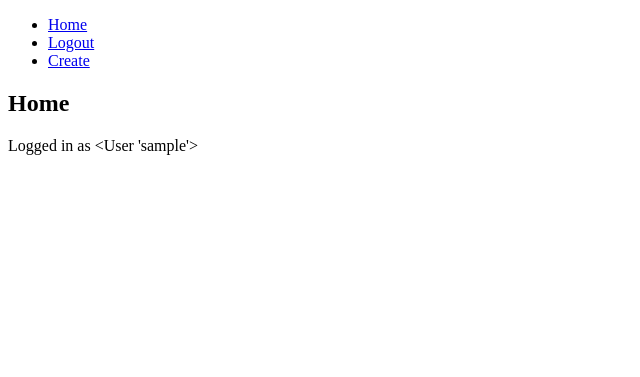
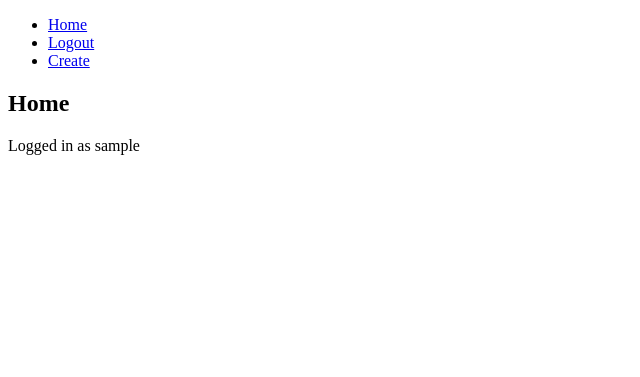
Before and after one commit to WR417H29/BlogApp, a Flask app: page / in a window 1280 px wide. Shown: the top 377 px of the page, without its empty margins (0-640 px from the left). Run offline with Flask 2, Linux system fonts and the light colour scheme; the visitor is signed in with stand-in values (Sample User, id 1); data comes from the database, SQL or seed files in the repository.

Commit message:
Changed 'Logged in as' statement

```diff
--- a/templates/view/create.html
+++ b/templates/view/create.html
@@ -5,7 +5,7 @@
 
 {% block content %}
 {% if current_user.is_active %}
-<p>Logged in as {{current_user}}</p>
+<p>Logged in as {{current_user.username}}</p>
 {% else %}
 <p>Not Logged In</p>
 {% endif %}
--- a/templates/view/index.html
+++ b/templates/view/index.html
@@ -5,7 +5,7 @@
 
 {% block content %}
 {% if current_user.is_active %}
-<p class="login-display">Logged in as {{current_user}}</p>
+<p class="login-display">Logged in as {{current_user.username}}</p>
 {% else %}
 <p>Not Logged In</p>
 {% endif %}
```
